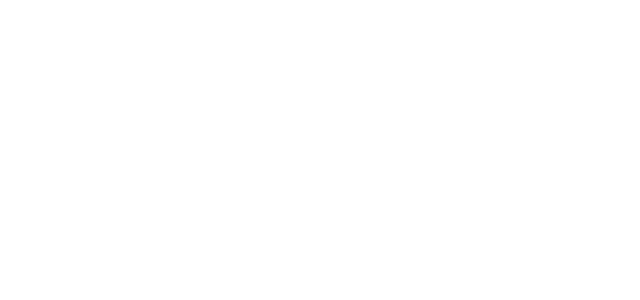
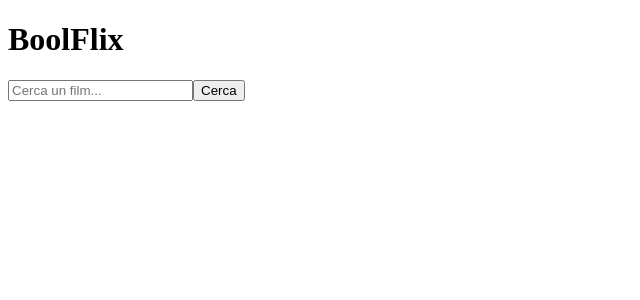
Before and after one commit to Alessio-Civitella/react-boolflix, a React (Vite) app: page / in a window 1280 px wide. Shown: the top 300 px of the page, without its empty margins (0-640 px from the left). Built offline with nearby package versions, Linux system fonts and the light colour scheme.

Commit message:
Feat: importazione dei vari componenti su app.jsx

```diff
--- a/src/App.jsx
+++ b/src/App.jsx
@@ -1,13 +1,35 @@
-import './App.css'
+import React, { useContext } from "react";
+import { GlobalStateProvider, GlobalStateContext } from "./context/GlobalStateContext";
+import SearchBar from "./components/searchBar";
+import MovieCard from "./components/MovieCard";
+import "./styles/App.css";
 
-function App() {
-
+const AppContent = () => {
+  const { movies } = useContext(GlobalStateContext);
 
   return (
-    <>
+    <div>
+      <SearchBar />
+      <div className="movies-container">
+        {movies.map((movie) => (
+          <MovieCard key={movie.id} movie={movie} />
+        ))}
+      </div>
+    </div>
+  );
+};
 
-    </>
-  )
-}
+const App = () => (
+  <GlobalStateProvider>
+    <div className="app">
+      <header className="app-header">
+        <h1>BoolFlix</h1>
+      </header>
+      <main>
+        <AppContent />
+      </main>
+    </div>
+  </GlobalStateProvider>
+);
 
-export default App
+export default App;
```
Also changed, not shown: src/styles/App.css (added), src/styles/index.css (added).
